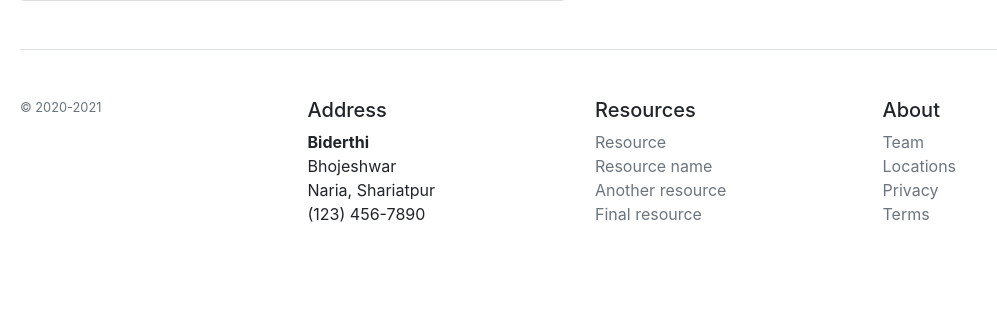
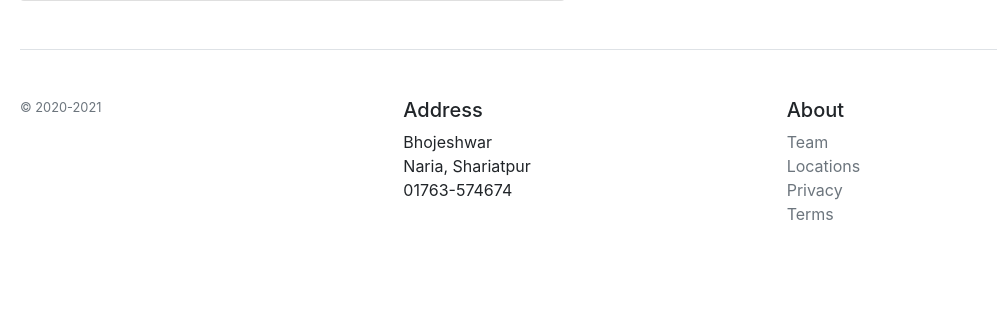
Before and after one commit to roslinmahmud/Biderthi, a PHP site: page /profile.php in a window 1280 px wide. Shown: the part 824-1134 px from the top of the page, without its empty margins (0-997 px from the left). Run offline with PHP 8.4, Linux system fonts and the light colour scheme; the visitor is signed in with stand-in values (Sample User, id 1); data that the repository does not hold is empty.

```diff
--- a/include/footer.php
+++ b/include/footer.php
@@ -6,20 +6,10 @@
         <div class="col-6 col-md">
             <h5>Address</h5>
             <address>
-                <strong>Biderthi</strong><br>
                 Bhojeshwar<br>
                 Naria, Shariatpur<br>
-                <abbr title="Phone"></abbr> (123) 456-7890
+                <abbr title="Phone"></abbr> 01763-574674
             </address>
-        </div>
-        <div class="col-6 col-md">
-            <h5>Resources</h5>
-            <ul class="list-unstyled text-small">
-                <li><a class="text-muted" href="#">Resource</a></li>
-                <li><a class="text-muted" href="#">Resource name</a></li>
-                <li><a class="text-muted" href="#">Another resource</a></li>
-                <li><a class="text-muted" href="#">Final resource</a></li>
-            </ul>
         </div>
         <div class="col-6 col-md">
             <h5>About</h5>
--- a/include/header.php
+++ b/include/header.php
@@ -5,7 +5,7 @@
 ?>
 <nav class="navbar navbar-expand-lg navbar-light bg-info">
 
-  <a href="index.php" class="navbar-brand text-monospace font-weight-bold"><img src="apple-touch-icon.png" width="30" height="30"> Biderthi</a>
+  <a href="index.php" class="navbar-brand text-monospace font-weight-bold"><img src="img/apple-touch-icon.png" width="30" height="30"> Biderthi</a>
   <button class="navbar-toggler" type="button" data-toggle="collapse" data-target="#navbarSupportedContent" aria-controls="navbarSupportedContent" aria-expanded="false" aria-label="Toggle navigation">
     <span class="navbar-toggler-icon"></span>
   </button>
```
Also changed, not shown: videos.php (+20 -11 lines), img/android-chrome-192x192.png (renamed from android-chrome-192x192.png), img/android-chrome-512x512.png (renamed from android-chrome-512x512.png), img/apple-touch-icon.png (renamed from apple-touch-icon.png), img/favicon-16x16.png (renamed from favicon-16x16.png), img/favicon-32x32.png (renamed from favicon-32x32.png), site.webmanifest.
